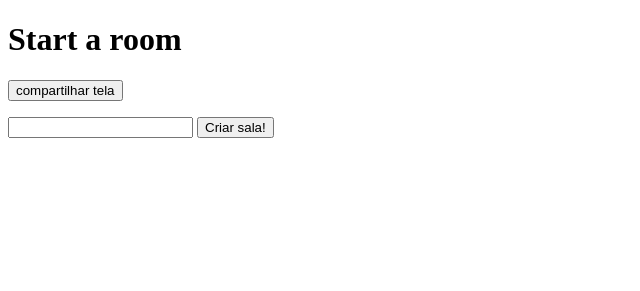
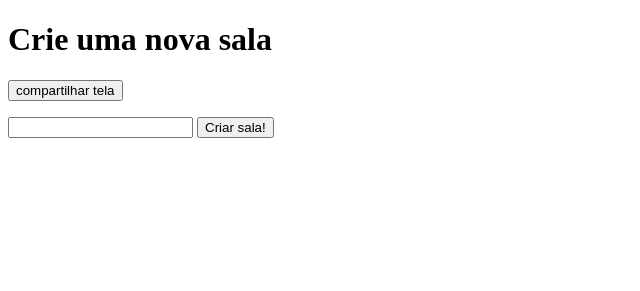
Before and after one commit to lucianosb/protesteseguro, a website: page index.html in a window 1280 px wide. Shown: the whole page, without its empty margins (0-640 px from the left). Drawn offline with nearby package versions, Linux system fonts and the light colour scheme; no server answers.

Commit message:
Update index.html

```diff
--- a/index.html
+++ b/index.html
@@ -4,7 +4,7 @@
         <title>SimpleWebRTC Demo</title>
     </head>
     <body>
-        <h1 id="title">Start a room</h1>
+        <h1 id="title">Crie uma nova sala</h1>
         <style>
             .videoContainer {
                 position: relative;
```
